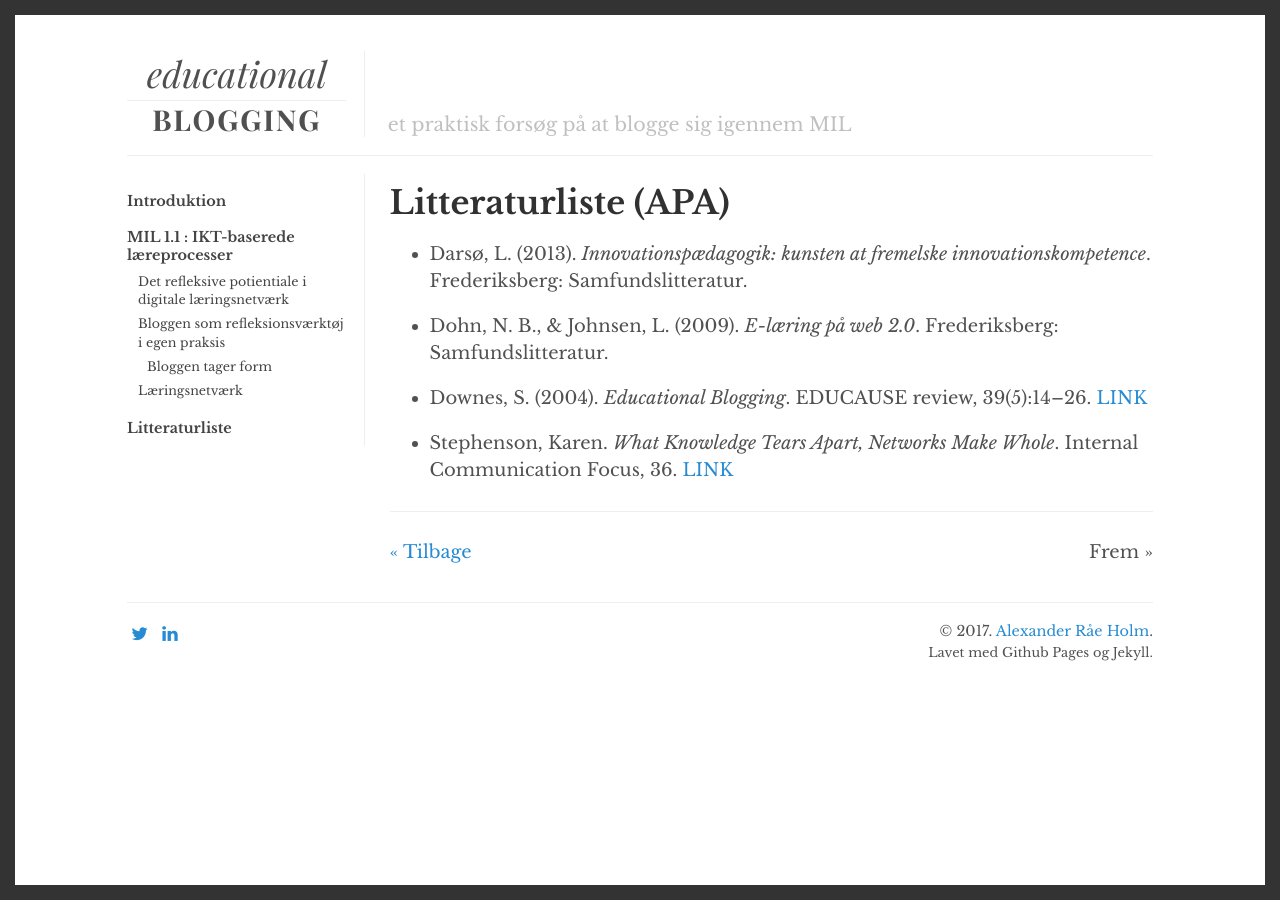
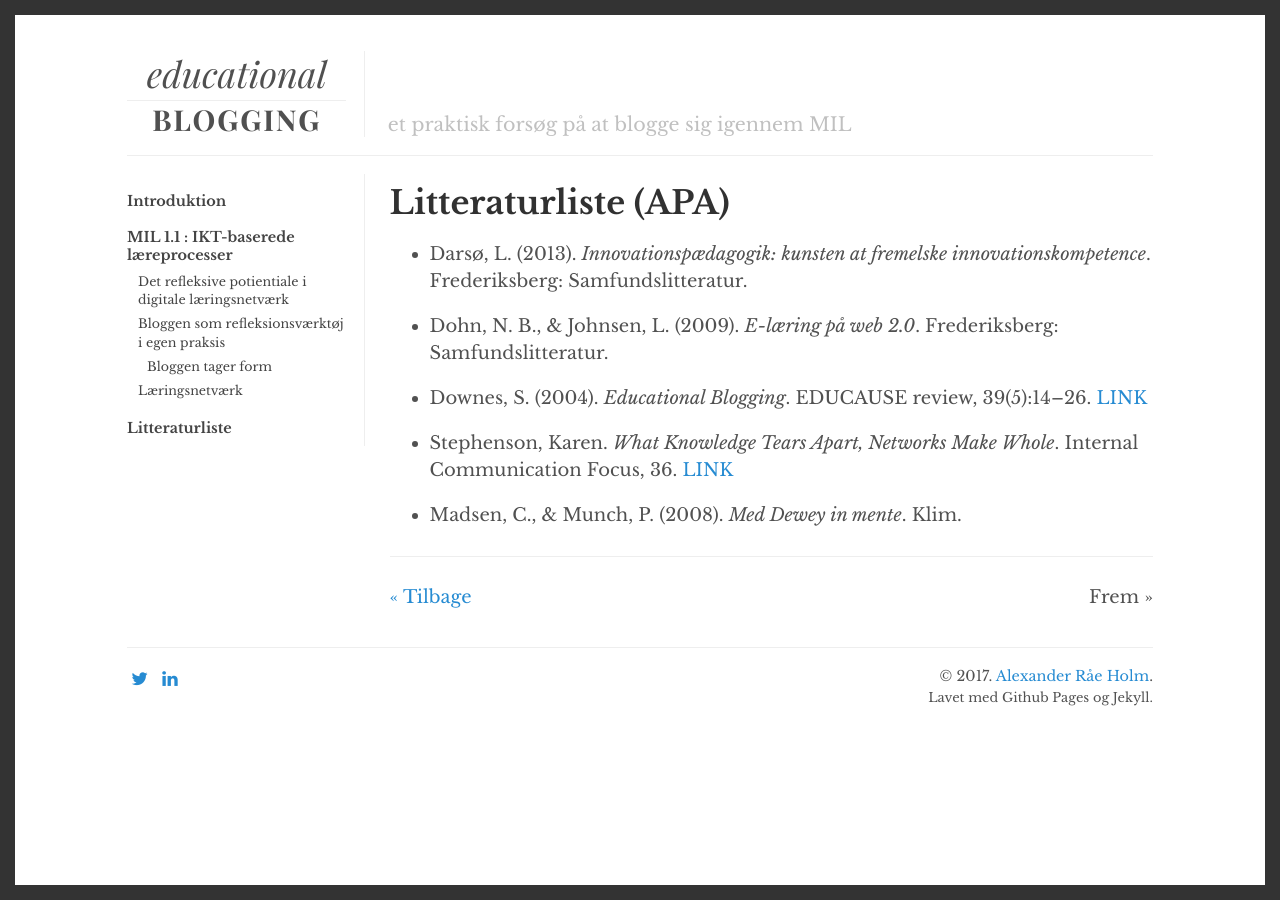
Before and after one commit to alexanderrae/educational-blogging, a Jekyll site: the page built from _capitulos/bibliografi.md, in a window 1280 px wide. Built offline with Jekyll 4.4.1, drawn with Linux system fonts in a browser that asks for light colours.

Commit message:
Updated Bibliografi

```diff
--- a/_capitulos/bibliografi.md
+++ b/_capitulos/bibliografi.md
@@ -13,3 +13,5 @@ layout: appendix
 * Downes, S. (2004). *Educational Blogging*. EDUCAUSE review, 39(5):14–26. [LINK](http://er.educause.edu/articles/2004/1/educational-blogging)
 
 * Stephenson, Karen. *What Knowledge Tears Apart, Networks Make Whole*. Internal Communication Focus, 36. [LINK](http://www.drkaren.us/pdfs/icf.pdf)
+
+* Madsen, C., & Munch, P. (2008). *Med Dewey in mente*. Klim.
```
